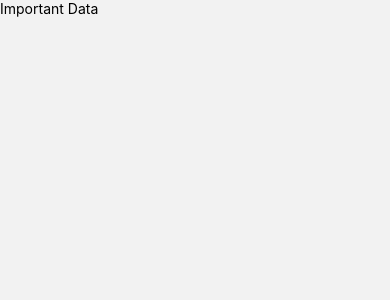
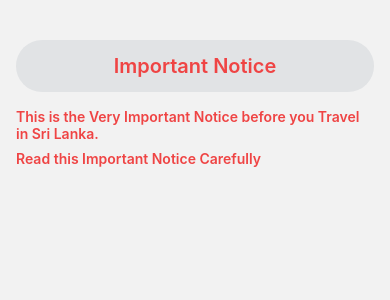
Before and after one commit to BackendExpert/TravelBuddy, a React Native app: screen /Important in a window 390 px wide. Shown: the top 300 px of the page. Built offline with nearby package versions, Linux system fonts and the light colour scheme.

Commit message:
Update Important.js
Co-Authored-By: JehanKandy  <jehankandy@gmail.com>

```diff
--- a/components/DashBoard/Important.js
+++ b/components/DashBoard/Important.js
@@ -1,14 +1,31 @@
 import React from 'react'
-import { View, Text } from 'react-native'
+import { View, Text, StyleSheet } from 'react-native'
 
 const Important = ({ navigation }) => {
   return (
-    <View>
-        <Text>
-            Important Data
-        </Text>
+    <View className='mt-8 mx-4'>
+        <View style={styles.header} className='bg-gray-400/20 mt-2 py-3 rounded-full'>
+          <Text className='text-red-500 font-semibold text-xl'>
+              Important Notice
+          </Text>
+        </View>
+
+        <View className='my-4'>
+            <Text className='text-red-500 font-semibold'>
+                This is the Very Important Notice before you Travel in Sri Lanka.
+            </Text>
+            <Text className='my-2 text-red-500 font-semibold'>
+                Read this Important Notice Carefully
+            </Text>
+        </View>
     </View>
   )
 }
 
+const styles = StyleSheet.create({
+  header:{
+    alignItems: 'center'
+  }
+})
+
 export default Important
```
